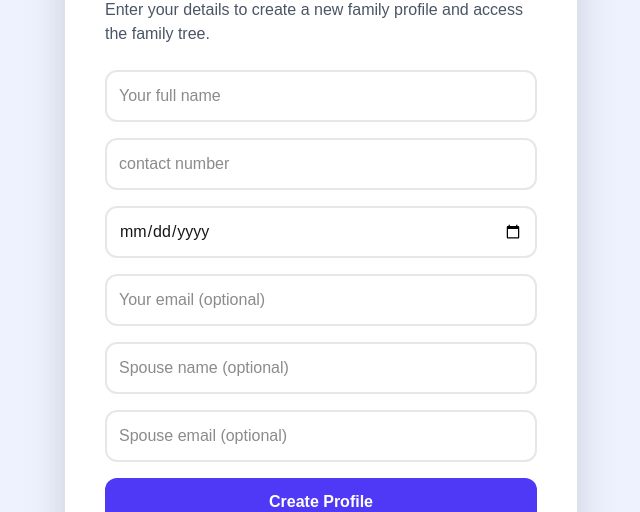
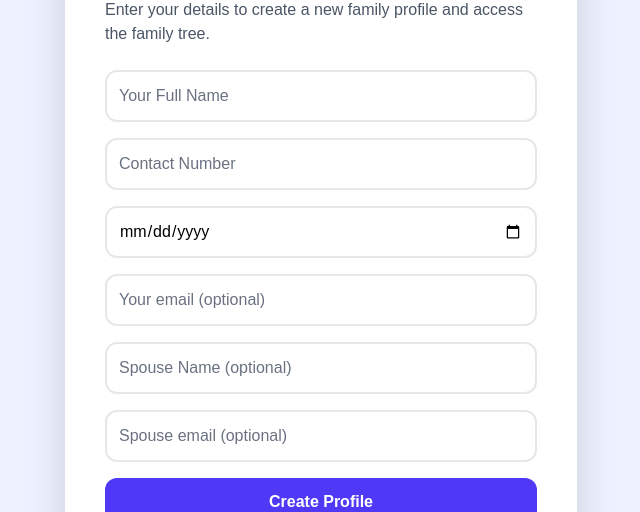
Before and after one commit to Abhi-BN30/bo-fam, a Next.js app in the folder boor-fam/: page /register in a window 1280 px wide. Shown: the part 168-680 px from the top of the page, without its empty margins (319-959 px from the left). Built offline with nearby package versions, Linux system fonts and the light colour scheme.

Commit message:
Login and Register UI Update

```diff
--- a/boor-fam/app/components/addModal.tsx
+++ b/boor-fam/app/components/addModal.tsx
@@ -41,10 +41,10 @@ export default function AddModal({ onClose, onRefresh, parentId = null }: AddMod
         <h2 className="text-xl font-bold mb-4">Add User</h2>
         <form onSubmit={submit} className="space-y-3">
           <input className="w-full border p-2 rounded" placeholder="Full name" required value={form.primary_name} onChange={e => setForm({ ...form, primary_name: e.target.value })} />
-          <input className="w-full border p-2 rounded" placeholder="contact number" required value={form.contact} onChange={e => setForm({ ...form, contact: e.target.value })} />
-          <input className="w-full border p-2 rounded" placeholder="Date of birth" type="date" required value={form.dob} onChange={e => setForm({ ...form, dob: e.target.value })} />
+          <input className="w-full border p-2 rounded" placeholder="Contact number" required value={form.contact} onChange={e => setForm({ ...form, contact: e.target.value })} />
+          <input className="w-full border p-2 rounded" placeholder="Date of Birth" type="date" required value={form.dob} onChange={e => setForm({ ...form, dob: e.target.value })} />
           <input className="w-full border p-2 rounded" placeholder="Primary email" type="email" value={form.primary_email} onChange={e => setForm({ ...form, primary_email: e.target.value })} />
-          <input className="w-full border p-2 rounded" placeholder="Spouse name" value={form.spouse_name} onChange={e => setForm({ ...form, spouse_name: e.target.value })} />
+          <input className="w-full border p-2 rounded" placeholder="Spouse Name" value={form.spouse_name} onChange={e => setForm({ ...form, spouse_name: e.target.value })} />
           <input className="w-full border p-2 rounded" placeholder="Spouse email" type="email" value={form.spouse_email} onChange={e => setForm({ ...form, spouse_email: e.target.value })} />
 
 
--- a/boor-fam/app/components/userModal.tsx
+++ b/boor-fam/app/components/userModal.tsx
@@ -93,10 +93,10 @@ export default function UserModal({ isOpen, onClose, onRefresh, mode, initialDat
         <h2 className="text-xl font-bold mb-4">{mode === 'edit' ? 'Edit User' : mode === 'add' ? 'Add User' : 'User details'}</h2>
 
         <input disabled={mode === 'view'} className={`w-full border p-2 mb-2 rounded ${mode === 'view' ? 'bg-gray-100 cursor-not-allowed' : ''}`} placeholder="Full name" value={form.primary_name || ''} onChange={e => setForm({ ...form, primary_name: e.target.value })} required />
-        <input disabled={mode === 'view'} className={`w-full border p-2 mb-2 rounded ${mode === 'view' ? 'bg-gray-100 cursor-not-allowed' : ''}`} placeholder="contact" value={form.contact || ''} onChange={e => setForm({ ...form, contact: e.target.value })} required />
+        <input disabled={mode === 'view'} className={`w-full border p-2 mb-2 rounded ${mode === 'view' ? 'bg-gray-100 cursor-not-allowed' : ''}`} placeholder="Contact" value={form.contact || ''} onChange={e => setForm({ ...form, contact: e.target.value })} required />
         <input disabled={mode === 'view'} className={`w-full border p-2 mb-2 rounded ${mode === 'view' ? 'bg-gray-100 cursor-not-allowed' : ''}`} type="date" value={form.dob || ''} onChange={e => setForm({ ...form, dob: e.target.value })} required />
         <input disabled={mode === 'view'} className={`w-full border p-2 mb-2 rounded ${mode === 'view' ? 'bg-gray-100 cursor-not-allowed' : ''}`} placeholder="Primary email" type="email" value={form.primary_email || ''} onChange={e => setForm({ ...form, primary_email: e.target.value })} />
-        <input disabled={mode === 'view'} className={`w-full border p-2 mb-2 rounded ${mode === 'view' ? 'bg-gray-100 cursor-not-allowed' : ''}`} placeholder="Spouse name" value={form.spouse_name || ''} onChange={e => setForm({ ...form, spouse_name: e.target.value })} />
+        <input disabled={mode === 'view'} className={`w-full border p-2 mb-2 rounded ${mode === 'view' ? 'bg-gray-100 cursor-not-allowed' : ''}`} placeholder="Spouse Name" value={form.spouse_name || ''} onChange={e => setForm({ ...form, spouse_name: e.target.value })} />
         <input disabled={mode === 'view'} className={`w-full border p-2 mb-2 rounded ${mode === 'view' ? 'bg-gray-100 cursor-not-allowed' : ''}`} placeholder="Spouse email" type="email" value={form.spouse_email || ''} onChange={e => setForm({ ...form, spouse_email: e.target.value })} />
 
 
--- a/boor-fam/app/login/page.tsx
+++ b/boor-fam/app/login/page.tsx
@@ -39,8 +39,8 @@ export default function LoginPage() {
         <form onSubmit={handleLogin} className="space-y-4">
           <input
             type="email"
-            className="w-full border-2 border-gray-200 p-3 rounded-xl focus:border-indigo-500 outline-none"
-            placeholder="your.name@example.com"
+            className="w-full border-2 border-gray-200 p-3 text-black placeholder:text-gray-500 rounded-xl focus:border-indigo-500 outline-none"
+            placeholder="Your email address"
             onChange={(e) => setEmail(e.target.value)}
             required
           />
--- a/boor-fam/app/register/page.tsx
+++ b/boor-fam/app/register/page.tsx
@@ -68,49 +68,54 @@ export default function RegisterPage() {
 
           <form onSubmit={handleSubmit} className="space-y-4">
             <input
-              className="w-full border-2 border-gray-200 p-3 rounded-xl focus:border-indigo-500 outline-none"
-              placeholder="Your full name"
+              className="w-full border-2 border-gray-200 p-3 rounded-xl text-black placeholder:text-gray-500 focus:border-indigo-500 outline-none"
+              placeholder="Your Full Name"
               value={form.primary_name}
               onChange={(e) => setForm({ ...form, primary_name: e.target.value })}
               required
             />
+
             <input
-              className="w-full border-2 border-gray-200 p-3 rounded-xl focus:border-indigo-500 outline-none"
-              placeholder="contact number"
+              className="w-full border-2 border-gray-200 p-3 rounded-xl text-black placeholder:text-gray-500 focus:border-indigo-500 outline-none"
+              placeholder="Contact Number"
               value={(form as any).contact || ''}
               onChange={(e) => setForm({ ...form, contact: e.target.value })}
               required
             />
+
             <input
               type="date"
-              className="w-full border-2 border-gray-200 p-3 rounded-xl focus:border-indigo-500 outline-none"
+              className="w-full border-2 border-gray-200 p-3 rounded-xl text-black focus:border-indigo-500 outline-none"
               value={form.dob}
               onChange={(e) => setForm({ ...form, dob: e.target.value })}
               required
             />
+
             <input
               type="email"
-              className="w-full border-2 border-gray-200 p-3 rounded-xl focus:border-indigo-500 outline-none"
+              className="w-full border-2 border-gray-200 p-3 rounded-xl text-black placeholder:text-gray-500 focus:border-indigo-500 outline-none"
               placeholder="Your email (optional)"
               value={form.primary_email}
               onChange={(e) => setForm({ ...form, primary_email: e.target.value })}
             />
+
             <input
-              className="w-full border-2 border-gray-200 p-3 rounded-xl focus:border-indigo-500 outline-none"
-              placeholder="Spouse name (optional)"
+              className="w-full border-2 border-gray-200 p-3 rounded-xl text-black placeholder:text-gray-500 focus:border-indigo-500 outline-none"
+              placeholder="Spouse Name (optional)"
               value={form.spouse_name}
               onChange={(e) => setForm({ ...form, spouse_name: e.target.value })}
             />
+
             <input
               type="email"
-              className="w-full border-2 border-gray-200 p-3 rounded-xl focus:border-indigo-500 outline-none"
+              className="w-full border-2 border-gray-200 p-3 rounded-xl text-black placeholder:text-gray-500 focus:border-indigo-500 outline-none"
               placeholder="Spouse email (optional)"
               value={(form as any).spouse_email || ''}
               onChange={(e) => setForm({ ...form, spouse_email: e.target.value })}
             />
 
+            {error && <p className="text-red-500 text-sm">{error}</p>}
 
-            {error && <p className="text-red-500 text-sm">{error}</p>}
             <button
               type="submit"
               disabled={isSubmitting}
```
